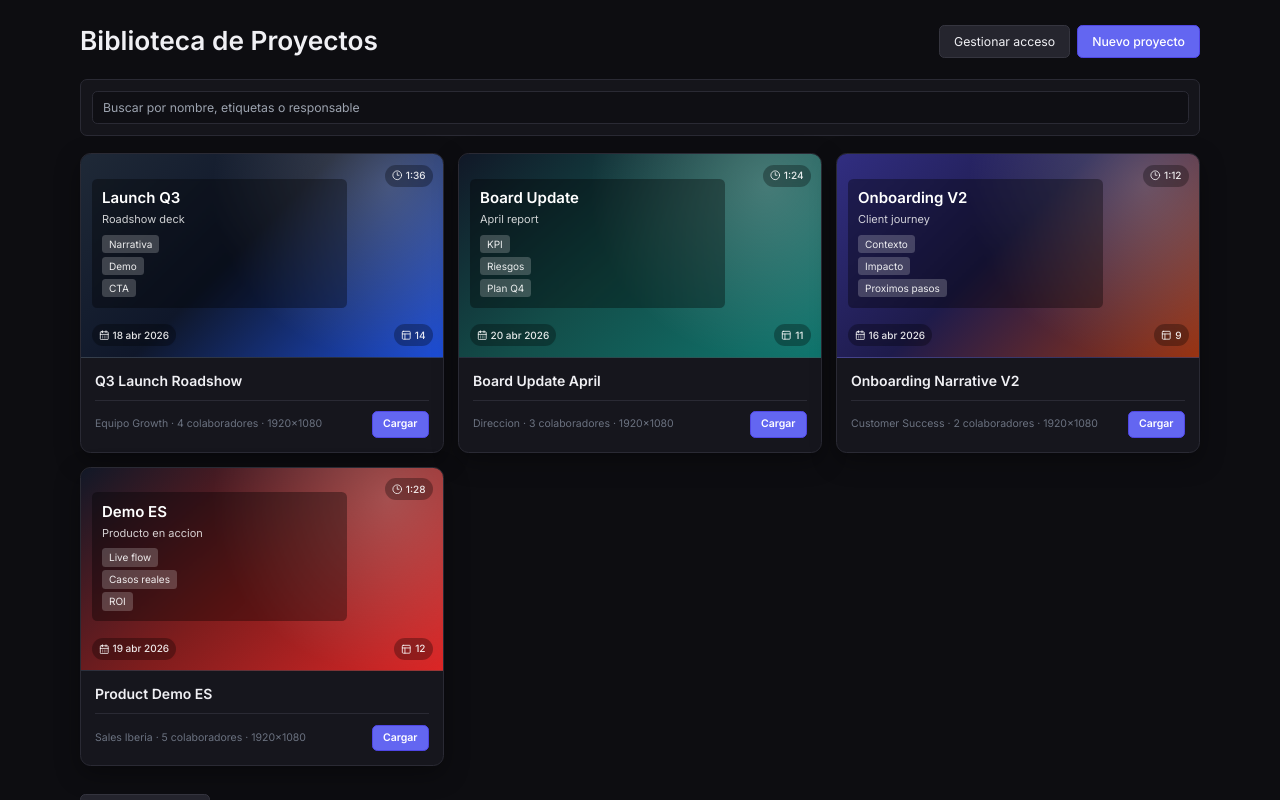
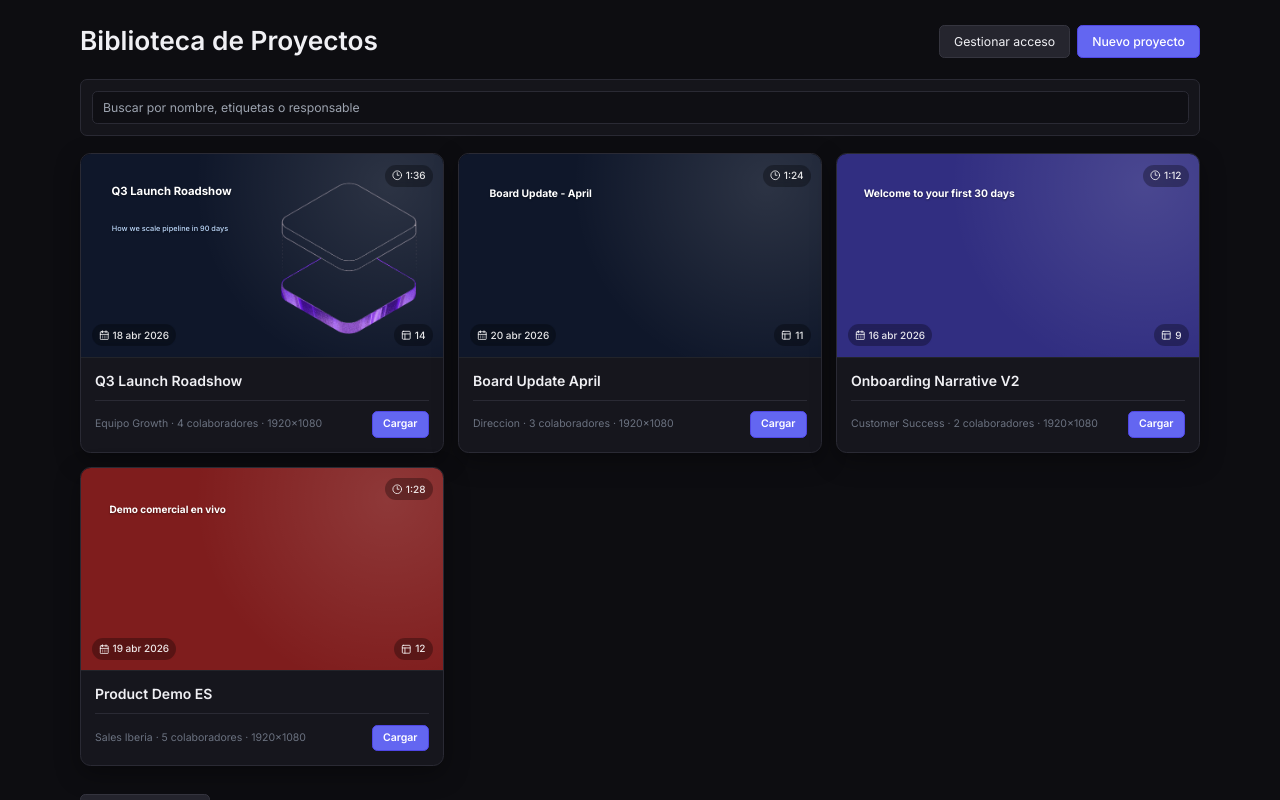
Before and after one commit to awakelab-dev/awk-video-editor-frontend, a React (Vite) app: page /gallery in a window 1280 px wide. Built offline with nearby package versions, Linux system fonts and the light colour scheme.

Commit message:
Improved thumbnails

```diff
--- a/src/pages/GalleryPage.tsx
+++ b/src/pages/GalleryPage.tsx
@@ -1,10 +1,97 @@
 import { CalendarDays, Clock3, PanelsTopLeft } from 'lucide-react'
-import { type KeyboardEvent, useMemo, useState } from 'react'
+import { type CSSProperties, type KeyboardEvent, useMemo, useState } from 'react'
 import { Link, useNavigate } from 'react-router-dom'
 import {
   loadPresentationProject,
   presentationProjects,
+  type PresentationProject,
 } from '../shared/projects/presentationLibrary'
+import type { EditorElement, TextElement } from '../shared/types/editor'
+
+type VisualFrameElement = Exclude<EditorElement, { type: 'audio' | 'transition' }>
+type FrameElementContext = {
+  element: VisualFrameElement
+  zIndex: number
+}
+
+function isElementActiveAtStart(element: EditorElement): element is VisualFrameElement {
+  if (element.type === 'audio' || element.type === 'transition') {
+    return false
+  }
+
+  return element.startTime <= 0 && element.startTime + element.duration > 0
+}
+
+function getFirstFrameElements(project: PresentationProject): FrameElementContext[] {
+  const firstFrameElements: FrameElementContext[] = []
+
+  project.tracks.forEach((track, trackIndex) => {
+    track.elements.forEach((element) => {
+      if (isElementActiveAtStart(element)) {
+        firstFrameElements.push({
+          element,
+          zIndex: project.tracks.length - trackIndex,
+        })
+      }
+    })
+  })
+
+  return firstFrameElements
+}
+
+function buildBaseFrameStyle(
+  element: VisualFrameElement,
+  resolution: { w: number; h: number },
+  zIndex: number,
+): CSSProperties {
+  const safeW = Math.max(1, resolution.w)
+  const safeH = Math.max(1, resolution.h)
+
+  return {
+    position: 'absolute',
+    left: `${(element.x / safeW) * 100}%`,
+    top: `${(element.y / safeH) * 100}%`,
+    width: `${Math.max(0, (element.width / safeW) * 100)}%`,
+    height: `${Math.max(0, (element.height / safeH) * 100)}%`,
+    transform: `rotate(${element.rotation}deg)`,
+    transformOrigin: 'center center',
+    opacity: element.opacity,
+    zIndex,
+  }
+}
+
+function buildTextFrameStyle(
+  element: TextElement,
+  resolution: { w: number; h: number },
+  zIndex: number,
+): CSSProperties {
+  const previewReferenceWidth = 320
+  const fontScale = previewReferenceWidth / Math.max(resolution.w, 1)
+
+  return {
+    ...buildBaseFrameStyle(element, resolution, zIndex),
+    color: element.textColor,
+    backgroundColor: element.backgroundColor,
+    fontFamily: element.fontFamily,
+    fontSize: `${Math.max(7, element.fontSize * fontScale)}px`,
+    fontWeight: element.fontWeight,
+    lineHeight: element.lineHeight,
+    letterSpacing: `${Math.max(0, element.letterSpacing * fontScale)}px`,
+    textAlign: element.textAlign,
+    whiteSpace: 'pre-wrap',
+    overflow: 'hidden',
+    display: 'flex',
+    alignItems: 'center',
+    justifyContent:
+      element.textAlign === 'left'
+        ? 'flex-start'
+        : element.textAlign === 'right'
+          ? 'flex-end'
+          : 'center',
+    padding: '2px 4px',
+    textShadow: '0 1px 2px rgba(0,0,0,0.4)',
+  }
+}
 
 export function GalleryPage() {
   const navigate = useNavigate()
@@ -105,9 +192,70 @@ export function GalleryPage() {
               >
                 <div
                   className="relative aspect-video border-b border-white/10 p-3"
-                  style={{ background: project.thumbnail.gradient }}
+                  style={{ backgroundColor: '#090b12' }}
                 >
-                  <div className="absolute inset-0 bg-[radial-gradient(circle_at_85%_15%,rgba(255,255,255,0.22),transparent_50%)]" />
+                  <div className="pointer-events-none absolute inset-0 z-[1]">
+                    {getFirstFrameElements(project).map(({ element, zIndex }) => {
+                      if (element.type === 'shape') {
+                        return (
+                          <div
+                            className="absolute"
+                            key={element.id}
+                            style={{
+                              ...buildBaseFrameStyle(element, project.resolution, zIndex),
+                              backgroundColor: element.fillColor,
+                              outline: `${Math.max(0, element.strokeWidth)}px solid ${element.strokeColor}`,
+                              borderRadius: `${Math.max(0, element.cornerRadius)}px`,
+                            }}
+                          />
+                        )
+                      }
+
+                      if (element.type === 'text') {
+                        return (
+                          <div
+                            className="absolute"
+                            key={element.id}
+                            style={buildTextFrameStyle(element, project.resolution, zIndex)}
+                          >
+                            {element.text}
+                          </div>
+                        )
+                      }
+
+                      if (element.type === 'image') {
+                        return (
+                          <div
+                            className="absolute overflow-hidden"
+                            key={element.id}
+                            style={{
+                              ...buildBaseFrameStyle(element, project.resolution, zIndex),
+                              outline: `${Math.max(0, element.borderWidth)}px solid ${element.borderColor}`,
+                            }}
+                          >
+                            <img
+                              alt={element.name}
+                              className="h-full w-full"
+                              draggable={false}
+                              src={element.source}
+                              style={{ objectFit: element.fit }}
+                            />
+                          </div>
+                        )
+                      }
+
+                      return (
+                        <div
+                          className="absolute overflow-hidden bg-black/30"
+                          key={element.id}
+                          style={buildBaseFrameStyle(element, project.resolution, zIndex)}
+                        >
+                          <video className="h-full w-full object-cover" muted preload="metadata" src={element.source} />
+                        </div>
+                      )
+                    })}
+                  </div>
+                  <div className="pointer-events-none absolute inset-0 z-[2] bg-[radial-gradient(circle_at_85%_15%,rgba(255,255,255,0.12),transparent_55%)]" />
                   <div className="pointer-events-none absolute inset-0 z-[2] flex flex-col justify-between p-3">
                     <div className="flex items-start justify-end">
                       <span className="inline-flex items-center gap-1 rounded-full bg-black/30 px-2 py-1 text-[10px] font-medium text-white/90 backdrop-blur-[2px]">
@@ -124,22 +272,6 @@ export function GalleryPage() {
                         <PanelsTopLeft className="h-3 w-3" />
                         {project.slides}
                       </span>
-                    </div>
-                  </div>
-                  <div className="relative z-[1] mt-4 max-w-[75%] rounded-md bg-black/35 p-3 backdrop-blur-[1px]">
-                    <p className="text-[15px] font-semibold leading-tight text-white">
-                      {project.thumbnail.title}
-                    </p>
-                    <p className="mt-1 text-[11px] text-white/80">{project.thumbnail.subtitle}</p>
-                    <div className="mt-2 space-y-1">
-                      {project.thumbnail.bullets.map((item) => (
-                        <span
-                          className="block w-fit rounded bg-white/20 px-2 py-0.5 text-[10px] text-white/90"
-                          key={item}
-                        >
-                          {item}
-                        </span>
-                      ))}
                     </div>
                   </div>
                 </div>
```
